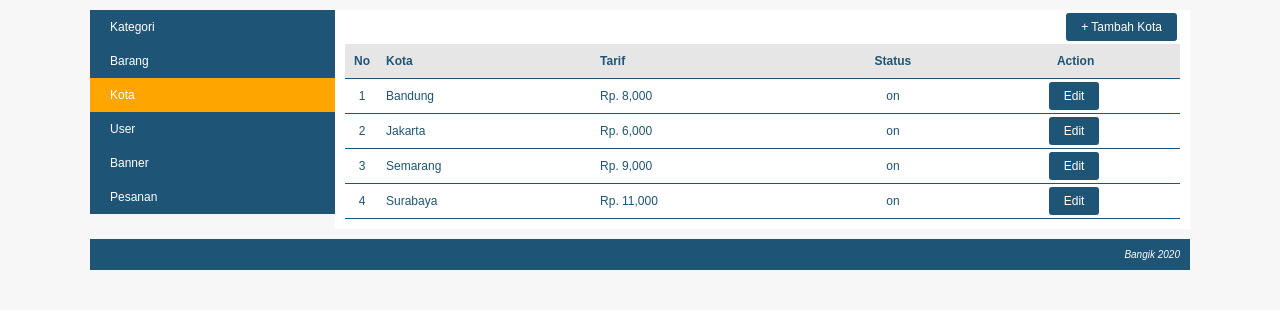
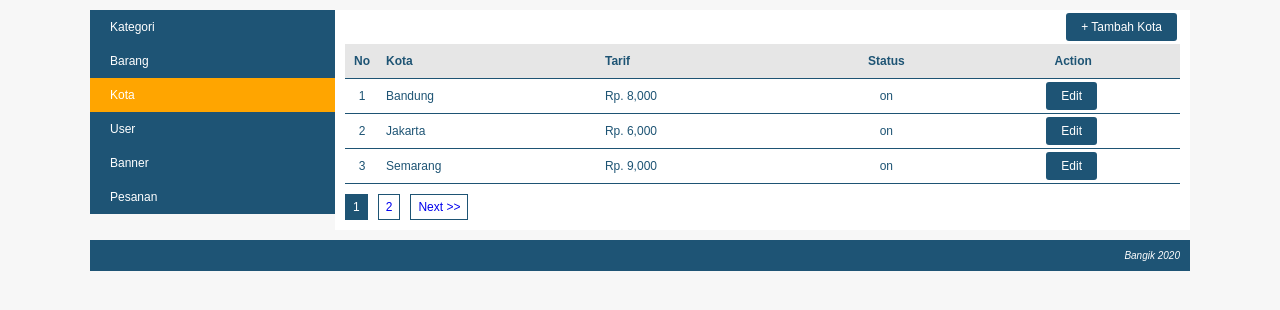
Before and after one commit to Bangik/shopwe, a PHP site: page /shop/index.php?page=profile&module=kota&action=list in a window 1280 px wide. Shown: the part 118-428 px from the top of the page. Run offline with PHP 8.4, Linux system fonts and the light colour scheme; a user stored in the database is signed in; data comes from the database, SQL or seed files in the repository; some libraries are stand-ins or nearby versions.

Commit message:
pagination

```diff
--- a/asset/css/style.css
+++ b/asset/css/style.css
@@ -372,3 +372,25 @@ body{
 .tombol-action:hover {
 	background:orange;
 }
+ul.pagination{
+  margin: 10px 0px 0px 0px;
+  list-style: none;
+  padding: 0px;
+}
+ul.pagination li{
+  float:left;
+}
+ul.pagination li a{
+  margin-right:10px;
+  border:1px solid #1e5474;
+  padding:5px 7px;
+  text-decoration:none;
+  display: block;
+}
+ul.pagination li a:hover{
+  font-weight: bold;
+}
+ul.pagination li a.active{
+  background: #1e5474;
+  color: white;
+}
--- a/config/helper.php
+++ b/config/helper.php
@@ -42,3 +42,41 @@ function admin_only($module, $level){
     }
   }
 }
+function paginations($query, $data_per_halaman, $pagination, $url){
+  global $koneksi;
+  $query_hitung_kategori = mysqli_query($koneksi, $query);
+  $total_data = mysqli_num_rows($query_hitung_kategori);
+  $total_halaman = ceil($total_data / $data_per_halaman);
+
+  $batas_posisi_no = 6;
+  $batas_jumlah_hal = 10;
+  $start_pagination = 1;
+  $batas_akhir_page = $total_halaman;
+
+  echo "<ul class='pagination'>";
+  if ($pagination > 1) {
+    $prev = $pagination - 1;
+    echo "<li><a href='".BASE_URL."$url&pagination=$prev'><< Prev</a></li>";
+  }
+  if ($total_halaman >= $batas_jumlah_hal) {
+    if ($pagination > $batas_posisi_no) {
+      $start_pagination = $pagination - ($batas_posisi_no - 1);
+    }
+    $batas_akhir_page = ($start_pagination - 1 ) + $batas_jumlah_hal;
+    if ($batas_akhir_page > $total_halaman) {
+      $batas_akhir_page = $total_halaman;
+    }
+  }
+  for ($i=$start_pagination; $i <= $batas_akhir_page; $i++) {
+    if ($pagination == $i) {
+      echo "<li><a href='".BASE_URL."$url&pagination=$i' class='active'>$i</a></li>";
+    }else {
+      echo "<li><a href='".BASE_URL."$url&pagination=$i'>$i</a></li>";
+    }
+  }
+  if ($pagination < $total_halaman) {
+    $next = $pagination + 1;
+    echo "<li><a href='".BASE_URL."$url&pagination=$next'>Next >></a></li>";
+  }
+  echo "</ul>";
+}
--- a/module/kota/list.php
+++ b/module/kota/list.php
@@ -3,8 +3,10 @@
 </div>
 
 <?php
-
-	$queryKota = mysqli_query($koneksi, "SELECT * FROM kota ORDER BY kota ASC");
+	$pagination = isset($_GET['pagination']) ? $_GET['pagination']:1;
+	$data_per_halaman = 3;
+	$start = ($pagination-1) * $data_per_halaman;
+	$queryKota = mysqli_query($koneksi, "SELECT * FROM kota ORDER BY kota ASC LIMIT $start, $data_per_halaman");
 
 	if(mysqli_num_rows($queryKota) == 0){
 		echo "<h3>Saat ini belum ada nama kota yang didalam database.</h3>";
@@ -20,7 +22,7 @@
 					<th class='tengah'>Action</th>
 				 </tr>";
 
-			$no = 1;
+			$no = 1+ $start;
 			while($rowKota=mysqli_fetch_assoc($queryKota)){
 				echo "<tr>
 						<td class='kolom-nomor'>$no</td>
@@ -36,5 +38,7 @@
 			}
 
 		echo "</table>";
+		$query = "SELECT * FROM kota";
+	  paginations($query, $data_per_halaman, $pagination, "index.php?page=profile&module=kota&action=list");
 	}
 ?>
```
Also changed, not shown: module/banner/list.php (+7 -3 lines), module/barang/list.php (+7 -2 lines), module/kategori/list.php (+7 -2 lines), module/pesanan/list.php (+11 -2 lines), module/user/list.php (+7 -3 lines).
